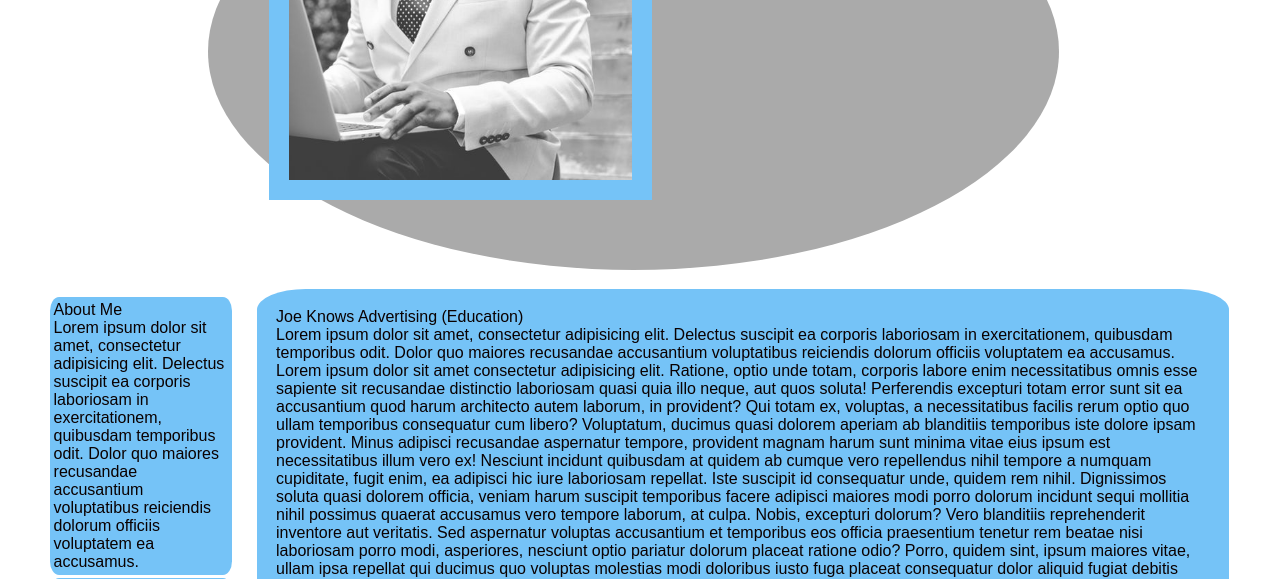
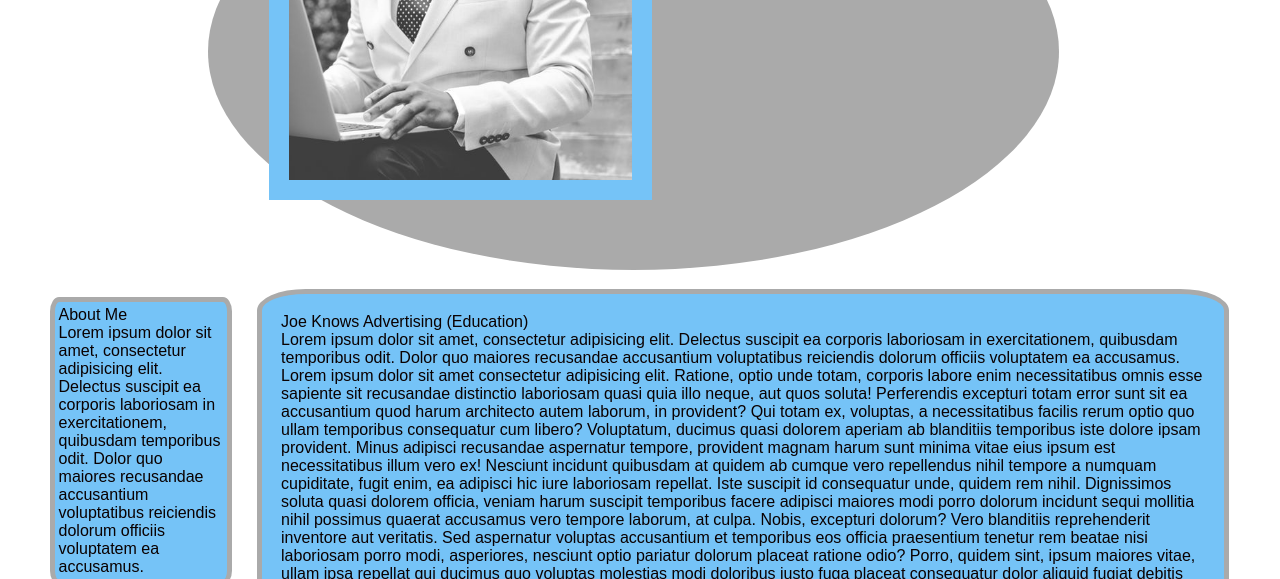
Before and after one commit to tcampbe/LCA_web101_Troy_Campbell, a plain HTML site: page myPortflio/src/resume/resume.html in a window 1280 px wide. Shown: the part 193-772 px from the top of the page. Drawn offline with Linux system fonts and the light colour scheme; files that its build step writes are made by us from their sources.

Commit message:
fix resume body border

```diff
--- a/myPortflio/src/resume/resuStyle.css
+++ b/myPortflio/src/resume/resuStyle.css
@@ -78,7 +78,7 @@ body {
     padding: 2%;
     margin-top: 2%;
     border-radius: 5%;
-    border: 1% solid #aaa;
+    border: 5px solid #aaa;
   }
 
   /* Clear floats after the columns */
```
